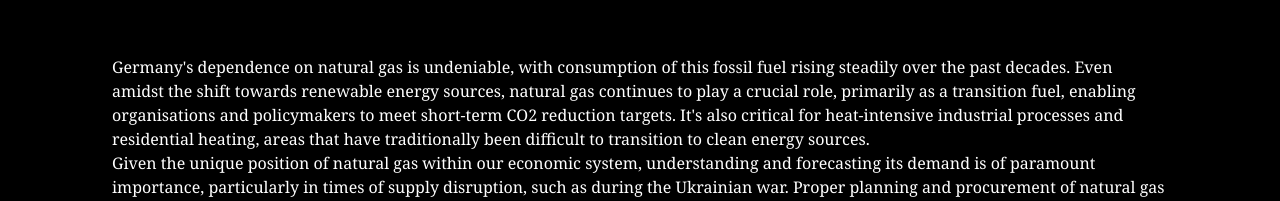
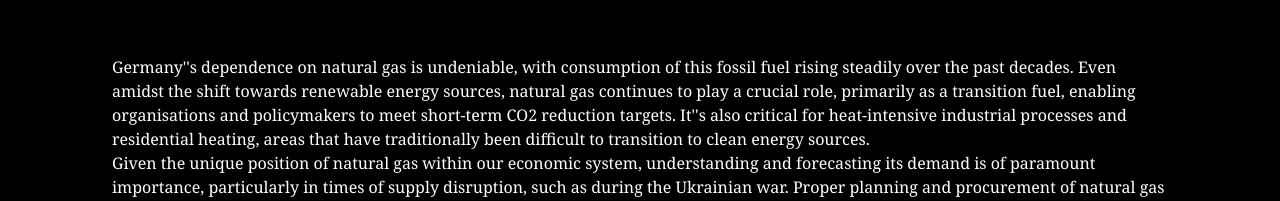
Before and after one commit to f-linus/natural_gas_consumption_modelling_frontend, a Next.js app: page / in a window 1280 px wide. Shown: the part 1279-1480 px from the top of the page. Built offline with nearby package versions, Linux system fonts and the light colour scheme; no server answers.

Commit message:
Escape '

```diff
--- a/components/NaturalGasConsumptionModelling.tsx
+++ b/components/NaturalGasConsumptionModelling.tsx
@@ -25,11 +25,11 @@ export const NaturalGasConsumptionModelling = () => {
       <ForecastPlot data={data} forecastedTemperaturesEnabled={false} />
 
       <p>
-        Germany's dependence on natural gas is undeniable, with consumption of
+        Germany&apos;'s dependence on natural gas is undeniable, with consumption of
         this fossil fuel rising steadily over the past decades. Even amidst the
         shift towards renewable energy sources, natural gas continues to play a
         crucial role, primarily as a transition fuel, enabling organisations and
-        policymakers to meet short-term CO2 reduction targets. It's also
+        policymakers to meet short-term CO2 reduction targets. It&apos;'s also
         critical for heat-intensive industrial processes and residential
         heating, areas that have traditionally been difficult to transition to
         clean energy sources.
@@ -41,7 +41,7 @@ export const NaturalGasConsumptionModelling = () => {
         particularly in times of supply disruption, such as during the Ukrainian
         war. Proper planning and procurement of natural gas supplies is
         essential to prevent severe shortages that could drastically affect a
-        country's gross domestic product.
+        country&apos;'s gross domestic product.
       </p>
 
       <p>
```
